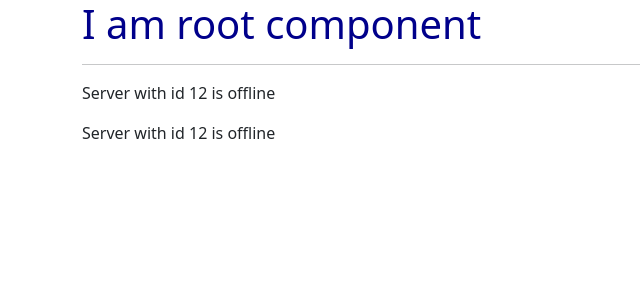
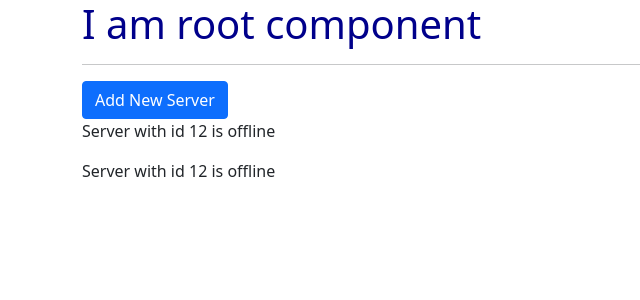
Before and after one commit to monayemislam/Angular-Basic, an Angular app: page / in a window 1280 px wide. Shown: the top 300 px of the page, without its empty margins (0-640 px from the left). Built offline with nearby package versions, Linux system fonts and the light colour scheme.

Commit message:
property binding

```diff
--- /dev/null
+++ b/src/app/servers/servers.component.html
@@ -0,0 +1,3 @@
+<button class="btn btn-primary" [disabled]="allowNewServer">Add New Server</button>
+<app-server></app-server>
+<app-server></app-server>
--- a/src/app/servers/servers.component.ts
+++ b/src/app/servers/servers.component.ts
@@ -2,15 +2,18 @@ import { Component, OnInit } from '@angular/core';
 
 @Component({
   selector: 'app-servers',
-  template: `
-  <app-server></app-server>
-  <app-server></app-server>
-  `,
+  templateUrl: './servers.component.html',
   styleUrls: ['./servers.component.css']
 })
 export class ServersComponent implements OnInit {
 
-  constructor() { }
+  allowNewServer=true;
+
+  constructor() {
+    setTimeout(()=>{
+      this.allowNewServer=false;
+    },3000)
+  }
 
   ngOnInit(): void {
   }
```
